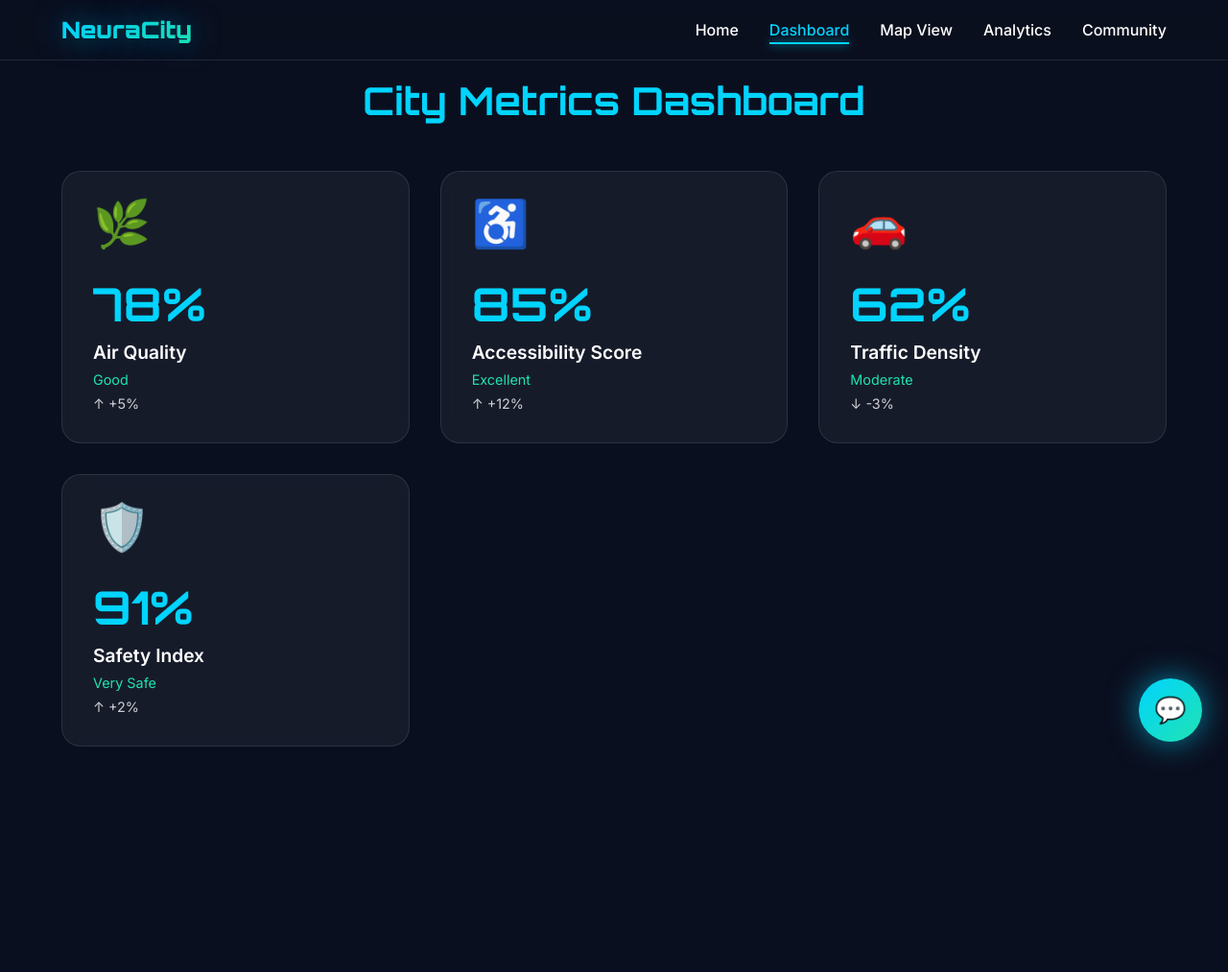
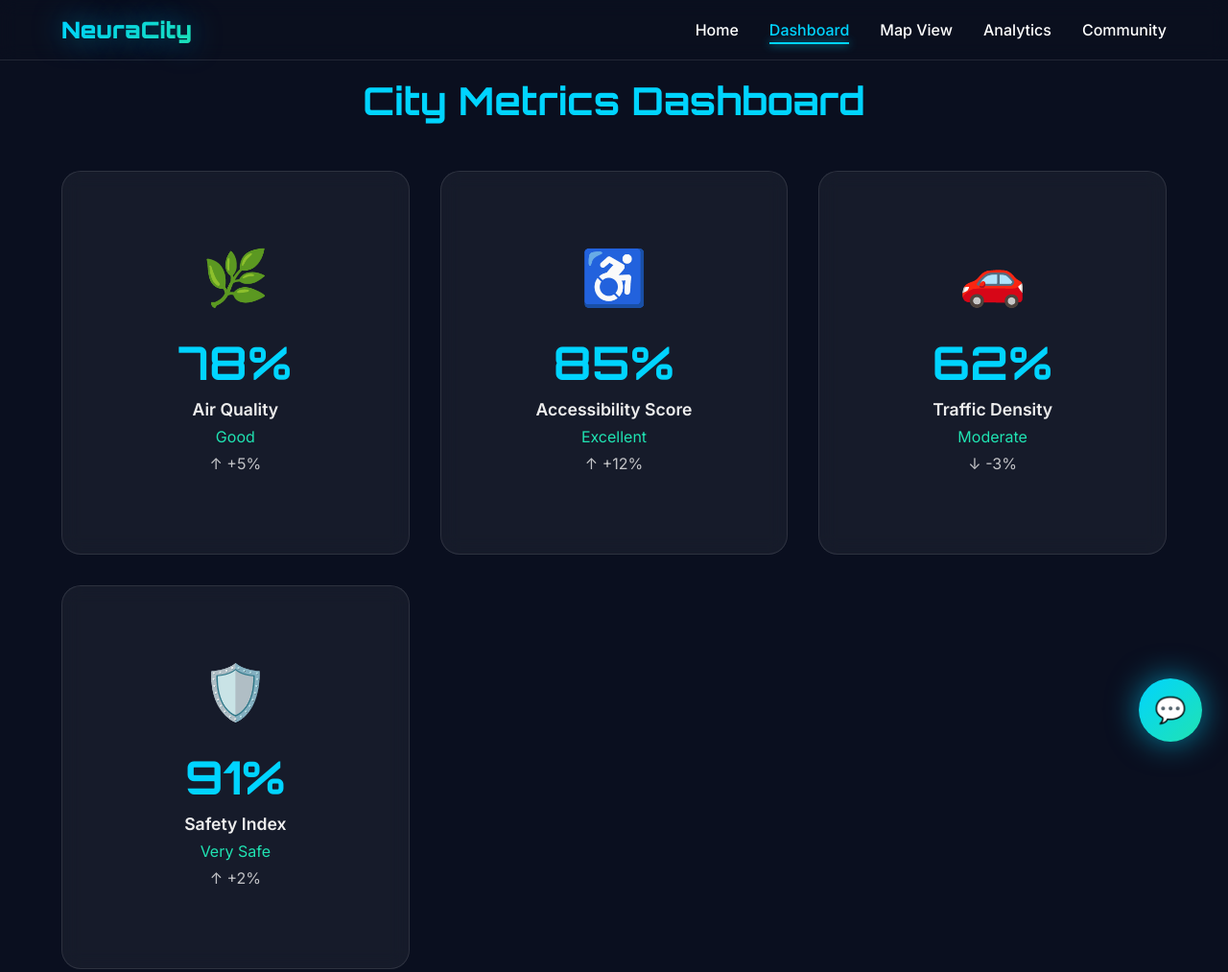
Before and after one commit to Jidnyasa-P/NeuraCity-AI-for-Smarter-Inclusive-Cities, a plain HTML site: page dashboard.html in a window 1280 px wide. Shown: the whole page at 96% size. Before the commit the page ends 848 px from the top, so only its background shows below. Drawn offline with nearby package versions, Linux system fonts and the light colour scheme.

Commit message:
dash update

```diff
--- a/dashboard.html
+++ b/dashboard.html
@@ -5,17 +5,14 @@
     <meta name="viewport" content="width=device-width, initial-scale=1.0">
     <title>Dashboard - NeuraCity</title>
 
-    <!-- Google Fonts -->
     <link href="https://fonts.googleapis.com/css2?family=Orbitron:wght@400;500;700;900&family=Inter:wght@300;400;500;600;700&display=swap" rel="stylesheet">
 
-    <!-- Leaflet CSS -->
     <link rel="stylesheet" href="https://unpkg.com/leaflet@1.9.4/dist/leaflet.css" />
 
-    <!-- Custom Styles -->
     <link rel="stylesheet" href="styles.css">
+
     </head>
 <body>
-    <!-- Navigation -->
     <nav>
         <div class="logo">NeuraCity</div>
         <button class="mobile-menu-toggle" onclick="toggleMobileMenu()">☰</button>
@@ -28,48 +25,89 @@
         </ul>
     </nav>
 
-    <!-- Dashboard Page -->
     <div id="dashboard" class="page active">
         <div class="dashboard-header">
             <h2>City Metrics Dashboard</h2>
         </div>
+
         <div class="metrics-grid">
-            <div class="metric-card">
+
+            <div class="flip-card">
+                <div class="flip-card-inner">
+                    <div class="flip-card-front metric-card">
                         <div class="metric-icon">🌿</div>
                         <div class="metric-value">78%</div>
                         <div class="metric-label">Air Quality</div>
                         <div class="metric-status">Good</div>
                         <div class="metric-trend">↑ +5%</div>
                     </div>
+                    <div class="flip-card-back">
+                        <h3>Air Quality Details</h3>
+                        <p>Particulate Matter (PM2.5): 12 µg/m³</p>
+                        <p>Ozone (O₃): 34 ppb</p>
+                        <p>Last updated: 2 mins ago</p>
+                        <a href="#">See full report</a>
+                    </div>
+                </div>
+            </div>
 
-            <div class="metric-card">
+            <div class="flip-card">
+                <div class="flip-card-inner">
+                    <div class="flip-card-front metric-card">
                         <div class="metric-icon">♿</div>
                         <div class="metric-value">85%</div>
                         <div class="metric-label">Accessibility Score</div>
                         <div class="metric-status">Excellent</div>
                         <div class="metric-trend">↑ +12%</div>
                     </div>
+                    <div class="flip-card-back">
+                        <h3>Accessibility Details</h3>
+                        <p>92% of public transport is wheelchair accessible.</p>
+                        <p>4,200+ curb ramps installed.</p>
+                        <a href="#">View accessibility map</a>
+                    </div>
+                </div>
+            </div>
 
-            <div class="metric-card">
+            <div class="flip-card">
+                <div class="flip-card-inner">
+                    <div class="flip-card-front metric-card">
                         <div class="metric-icon">🚗</div>
                         <div class="metric-value">62%</div>
                         <div class="metric-label">Traffic Density</div>
                         <div class="metric-status">Moderate</div>
                         <div class="metric-trend">↓ -3%</div>
                     </div>
+                    <div class="flip-card-back">
+                        <h3>Traffic Details</h3>
+                        <p>Average commute time: 28 mins</p>
+                        <p>Hotspots: Downtown, Bridge St.</p>
+                        <p>Public transport use: 45%</p>
+                        <a href="#">See live traffic</a>
+                    </div>
+                </div>
+            </div>
 
-            <div class="metric-card">
+            <div class="flip-card">
+                <div class="flip-card-inner">
+                    <div class="flip-card-front metric-card">
                         <div class="metric-icon">🛡️</div>
                         <div class="metric-value">91%</div>
                         <div class="metric-label">Safety Index</div>
                         <div class="metric-status">Very Safe</div>
                         <div class="metric-trend">↑ +2%</div>
                     </div>
+                    <div class="flip-card-back">
+                        <h3>Safety Details</h3>
+                        <p>Emergency response: 4 mins avg.</p>
+                        <p>1,500+ active patrols</p>
+                        <p>Crime rate down 5% vs. last year.</p>
+                        <a href="#">View incident report</a>
+                    </div>
                 </div>
             </div>
 
-    <!-- Chatbot -->
-    <div class="chatbot-container">
+        </div> </div> <div class="chatbot-container">
         <button class="chat-toggle" onclick="toggleChat()">💬</button>
         <div class="chat-window" id="chatWindow">
             <div class="chat-header">
@@ -92,13 +130,10 @@
         </div>
     </div>
 
-    <!-- Leaflet JS -->
     <script src="https://unpkg.com/leaflet@1.9.4/dist/leaflet.js"></script>
 
-    <!-- Chart.js -->
     <script src="https://cdn.jsdelivr.net/npm/chart.js@4.4.0/dist/chart.umd.js"></script>
 
-    <!-- Custom JavaScript -->
     <script src="script.js"></script>
 </body>
 </html>
--- a/styles.css
+++ b/styles.css
@@ -182,99 +182,6 @@
         .cta-button:hover {
             transform: scale(1.05);
             box-shadow: 0 0 50px rgba(0, 212, 255, 0.8);
-        }
-
-        /* Dashboard */
-        #dashboard {
-            padding: 2rem 5%;
-        }
-
-        .dashboard-header {
-            text-align: center;
-            margin-bottom: 3rem;
-        }
-
-        .dashboard-header h2 {
-            font-size: 2.5rem;
-            color: var(--cyan);
-            margin-bottom: 0.5rem;
-        }
-
-        .metrics-grid {
-            display: grid;
-            grid-template-columns: repeat(auto-fit, minmax(280px, 1fr));
-            gap: 2rem;
-            max-width: 1400px;
-            margin: 0 auto;
-        }
-
-        .metric-card {
-            background: var(--glass-bg);
-            backdrop-filter: blur(10px);
-            border: 1px solid var(--glass-border);
-            border-radius: 20px;
-            padding: 2rem;
-            transition: all 0.3s;
-            position: relative;
-            overflow: hidden;
-        }
-
-        .metric-card::before {
-            content: '';
-            position: absolute;
-            top: -2px;
-            left: -2px;
-            right: -2px;
-            bottom: -2px;
-            background: linear-gradient(135deg, var(--cyan), var(--teal));
-            border-radius: 20px;
-            opacity: 0;
-            transition: opacity 0.3s;
-            z-index: -1;
-        }
-
-        .metric-card:hover::before {
-            opacity: 0.3;
-        }
-
-        .metric-card:hover {
-            transform: translateY(-5px);
-            box-shadow: 0 10px 40px rgba(0, 212, 255, 0.3);
-        }
-
-        .metric-icon {
-            font-size: 3rem;
-            margin-bottom: 1rem;
-            animation: iconFloat 3s infinite ease-in-out;
-        }
-
-        @keyframes iconFloat {
-            0%, 100% { transform: translateY(0); }
-            50% { transform: translateY(-10px); }
-        }
-
-        .metric-value {
-            font-size: 3rem;
-            font-weight: 700;
-            color: var(--cyan);
-            font-family: 'Orbitron', sans-serif;
-        }
-
-        .metric-label {
-            font-size: 1.2rem;
-            margin: 0.5rem 0;
-            font-weight: 600;
-        }
-
-        .metric-status {
-            color: var(--teal);
-            font-size: 0.9rem;
-        }
-
-        .metric-trend {
-            font-size: 0.9rem;
-            margin-top: 0.5rem;
-            opacity: 0.8;
         }
 
         /* Map View */
@@ -1497,3 +1404,159 @@
         font-size: 0.95rem;
     }
 }
+
+/* Dashboard */
+#dashboard {
+    padding: 2rem 5%;
+}
+
+.dashboard-header {
+    text-align: center;
+    margin-bottom: 3rem;
+}
+
+.dashboard-header h2 {
+    font-size: 2.5rem;
+    color: var(--cyan);
+    margin-bottom: 0.5rem;
+}
+
+.metrics-grid {
+    display: grid;
+    grid-template-columns: repeat(auto-fit, minmax(280px, 1fr));
+    gap: 2rem;
+    max-width: 1400px;
+    margin: 0 auto;
+}
+
+.flip-card {
+  background-color: transparent;
+  min-height: 400px;
+  perspective: 1000px;
+  font-family: 'Inter', sans-serif;
+  transition: transform 0.3s, box-shadow 0.3s;
+  border-radius: 20px;
+}
+
+.flip-card:hover {
+  transform: translateY(-5px);
+  box-shadow: 0 10px 40px rgba(0, 212, 255, 0.3);
+}
+
+.flip-card-inner {
+  position: relative;
+  width: 100%;
+  height: 100%;
+  transition: transform 0.7s;
+  transform-style: preserve-3d;
+}
+
+.flip-card:hover .flip-card-inner {
+  transform: rotateY(180deg);
+}
+
+.flip-card-front,
+.flip-card-back {
+  position: absolute;
+  width: 100%;
+  height: 100%;
+  -webkit-backface-visibility: hidden;
+  backface-visibility: hidden;
+
+  /* --- HERE ARE THE FIXES --- */
+  background: var(--glass-bg);  /* 1. Restored your original glass background */
+  color: #eee;                 /* 2. Added a default light text color */
+
+  backdrop-filter: blur(10px);
+  border: 1px solid var(--glass-border);
+  border-radius: 20px;
+  padding: 2rem;
+  display: flex;
+  flex-direction: column;
+  justify-content: center;
+  align-items: center;
+  text-align: center;
+}
+
+.flip-card-front::before,
+.flip-card-back::before {
+  content: '';
+  position: absolute;
+  top: -2px; left: -2px; right: -2px; bottom: -2px;
+  background: linear-gradient(135deg, var(--cyan), var(--teal));
+  border-radius: 20px;
+  opacity: 0;
+  transition: opacity 0.3s;
+  z-index: -1;
+}
+
+.flip-card:hover .flip-card-front::before,
+.flip-card:hover .flip-card-back::before {
+  opacity: 0.3;
+}
+
+.flip-card-front {
+}
+
+.flip-card-back {
+  transform: rotateY(180deg);
+}
+
+.metric-icon {
+  font-size: 3.5rem;
+  margin-bottom: 1rem;
+  animation: iconFloat 3s infinite ease-in-out;
+}
+
+@keyframes iconFloat {
+  0%, 100% { transform: translateY(0); }
+  50% { transform: translateY(-10px); }
+}
+
+.metric-value {
+  font-size: 3rem;
+  font-weight: 700;
+  color: var(--cyan);
+  font-family: 'Orbitron', sans-serif;
+}
+
+.metric-label {
+  font-size: 1.1rem;
+  margin: 0.5rem 0;
+  font-weight: 600;
+}
+
+.metric-status {
+  color: var(--teal);
+  font-size: 1rem;
+}
+
+.metric-trend {
+  font-size: 1rem;
+  margin-top: 0.5rem;
+  opacity: 0.8;
+}
+
+.flip-card-back h3 {
+  font-family: 'Orbitron', sans-serif;
+  margin-top: 0;
+  color: #eee;
+  font-size: 1.5rem;
+}
+
+.flip-card-back p {
+  margin: 8px 0;
+  font-size: 1rem;
+}
+
+.flip-card-back a {
+  color: #5d9eff;
+  text-decoration: none;
+  margin-top: 15px;
+  font-weight: 600;
+  font-size: 1rem;
+}
+
+.flip-card-back a:hover {
+  text-decoration: underline;
+}
```
Lines whose indentation alone changed are shown as unchanged.
